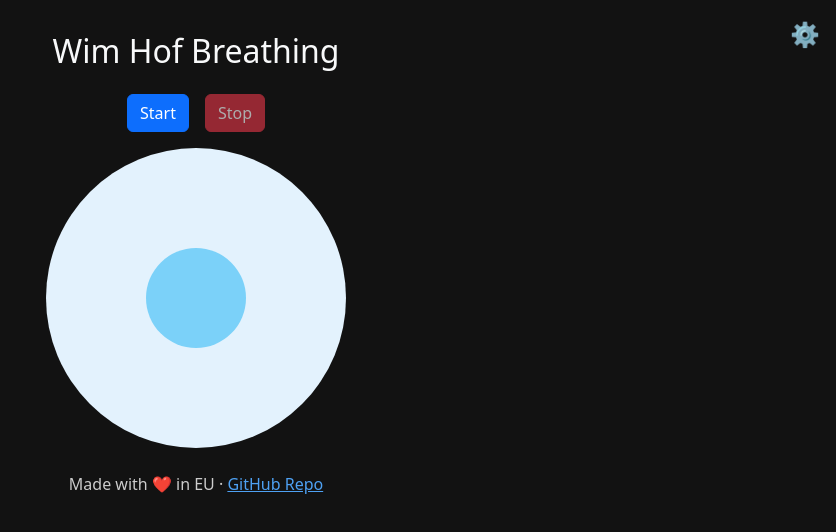
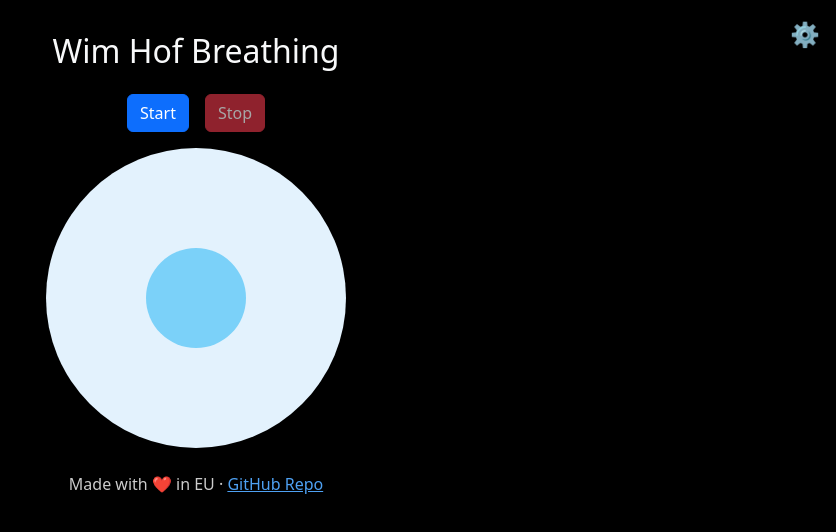
Before and after one commit to avra911/wim-hof-breathing-simulator, a plain HTML site: page index.html in a window 1280 px wide. Shown: the whole page, without its empty margins (444-1280 px from the left). Drawn offline with Linux system fonts and the dark colour scheme.

Commit message:
Changed dark to 000 for Oled displays

```diff
--- a/index.html
+++ b/index.html
@@ -14,7 +14,7 @@
 
 <link rel="manifest" href="./manifest.json" />
 <meta name="theme-color" content="#ffffff" media="(prefers-color-scheme: light)" />
-<meta name="theme-color" content="#121212" media="(prefers-color-scheme: dark)" />
+<meta name="theme-color" content="#000000" media="(prefers-color-scheme: dark)" />
 <link rel="icon" href="./icons/web-app-manifest-192x192.png" />
 
 <!-- iOS support (fallbacks, not full PWA) -->
--- a/style.css
+++ b/style.css
@@ -1,6 +1,6 @@
 @media (prefers-color-scheme: dark) {
     :root {
-        --bs-dark-rgb: 18, 18, 18;
+        --bs-dark-rgb: 0, 0, 0;
         --bs-bg-opacity: 1;
     }
 
```
Also changed, not shown: manifest.json.
